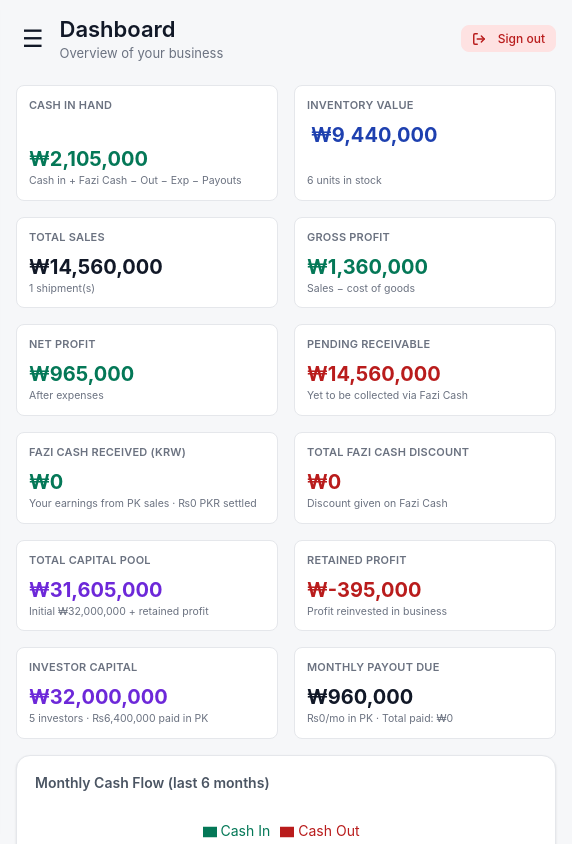
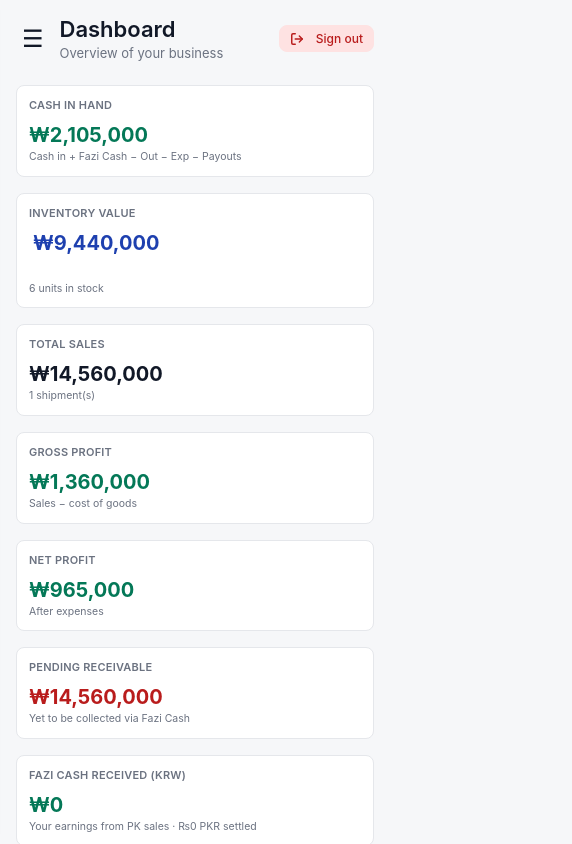
Before and after one commit to Matee-ul-razaa/Mobile_Hub, a React (Vite) app in the folder frontend/: page / in a window 390 px wide. Shown: the top 844 px of the page, 572 px wide, since content can reach past the window. Built offline with nearby package versions, Linux system fonts and the light colour scheme; sample sign-in values are in the browser's storage.

Commit message:
Fix CSS Grid blowout causing horizontal scrolling on mobile viewports

```diff
--- a/frontend/src/index.css
+++ b/frontend/src/index.css
@@ -60,6 +60,8 @@ body {
   font-family: -apple-system, BlinkMacSystemFont, "Segoe UI", Roboto, Helvetica, Arial, sans-serif;
   font-size: 14px;
   -webkit-font-smoothing: antialiased;
+  overflow-x: hidden;
+  width: 100%;
 }
 
 a {
@@ -80,6 +82,8 @@ button {
   display: grid;
   grid-template-columns: 240px 1fr;
   min-height: 100vh;
+  width: 100%;
+  overflow-x: hidden;
 }
 
 .sidebar {
@@ -223,6 +227,8 @@ button {
 .page-body {
   padding: 24px 32px;
   max-width: 1400px;
+  min-width: 0;
+  width: 100%;
 }
 
 .top-bar {
```
